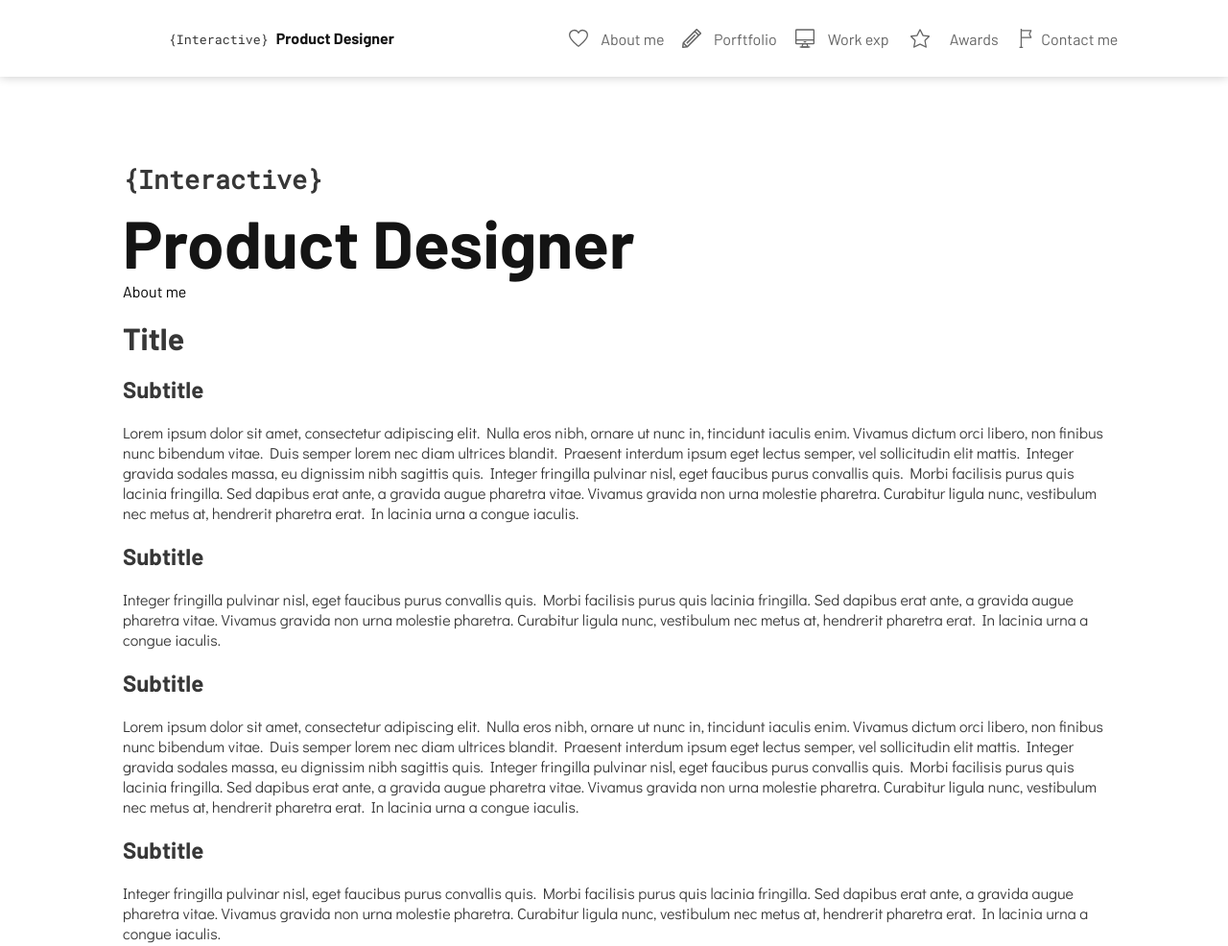
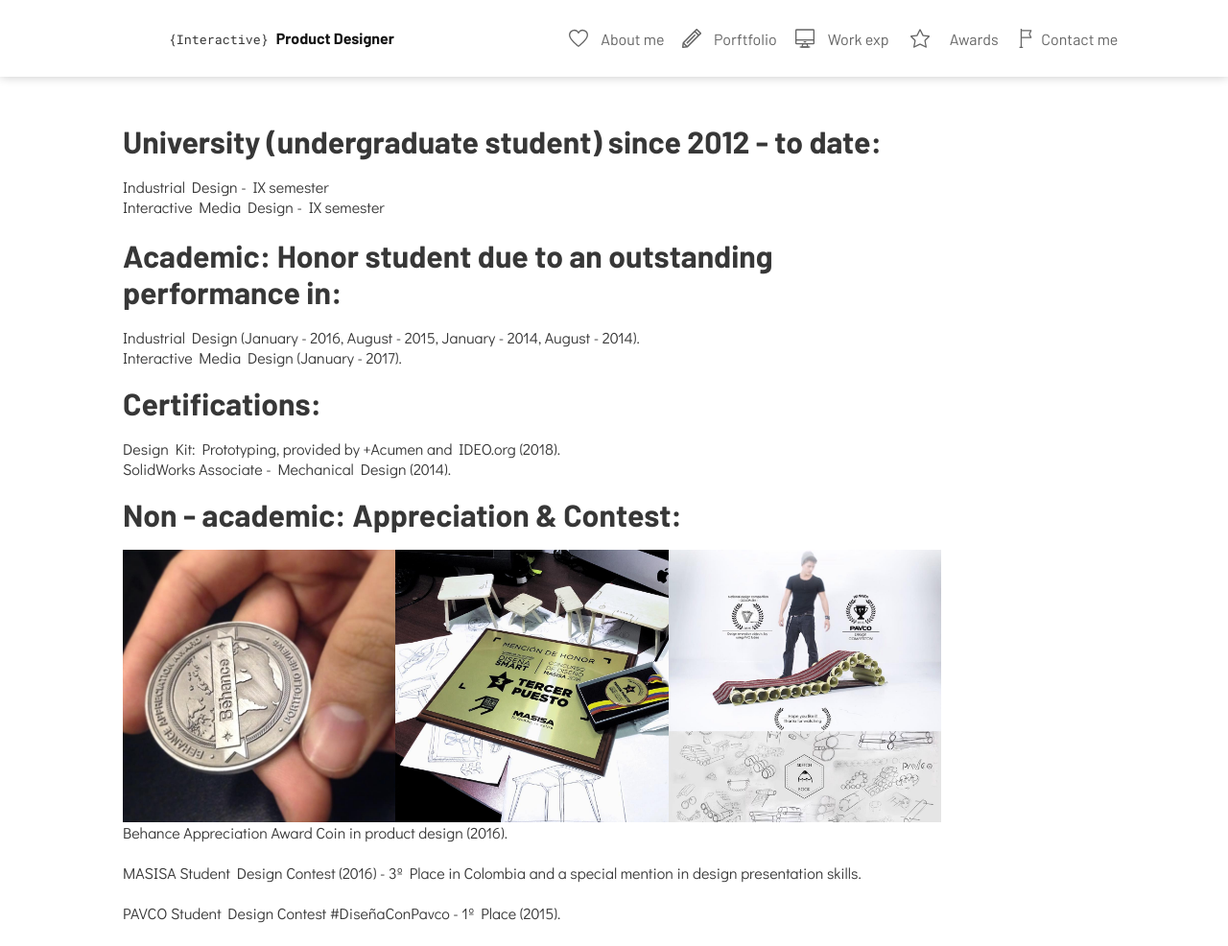
Before and after one commit to DavidGiraldoDesign/Personal-web-site, a plain HTML site: page public/index.html in a window 1280 px wide. Shown: the top 986 px of the page at 96% size. Drawn offline with Linux system fonts and the light colour scheme; a web font is replaced by a local one.

Commit message:
Configuring root module

```diff
--- a/public/index.html
+++ b/public/index.html
@@ -35,9 +35,9 @@
 </head>
 
 <body>
-  <div id="root">
+  <div id="root" class="col-8 col-m-12 col-s-11">
 
-    <div class="row">
+    <!--div class="row">
 
       <h1>  <span id="int">{Interactive}</span><br> Product Designer</h1>
       <h2 class = "row">About me</h2>
@@ -84,7 +84,7 @@
       <footer class="row">
         <p>With love from Cali - Colombia</p>
       </footer>
-    </div>
+    </div-->
 
   </div>
   <script language="javascript" type="text/javascript" src="scripts/cv.js"></script>
--- a/public/scripts/controler.js
+++ b/public/scripts/controler.js
@@ -1,7 +1,7 @@
 (function controler (){
 
     view.render();
-
+    view.renderContent();
     console.log("Hi");
 
 })();
--- a/public/scripts/cv.js
+++ b/public/scripts/cv.js
@@ -89,28 +89,32 @@ let cv = {
             var div = document.createElement("div");
             div.innerHTML = `
 
-            <h1>University (undergraduate student) since 2012 - to date:</h1>
+            <h3>University (undergraduate student) since 2012 - to date:</h3>
+            <br>
             <p>
             Industrial Design - IX semester
             <br>
             Interactive Media Design - IX semester
             <p><br>
-            <h1>Academic: Honor student due to an outstanding performance in:</h1>
+            <h3>Academic: Honor student due to an outstanding performance in:</h3>
+            <br>
             <p>Industrial Design (January - 2016, August - 2015, January - 2014, August - 2014).<br>
             Interactive Media Design (January - 2017).</p>
             <br>
-            <h1>Certifications:</h1>
+            <h3>Certifications:</h3>
+            <br>
             <p>Design Kit: Prototyping, provided by +Acumen and IDEO.org (2018).
             <br>
             SolidWorks Associate - Mechanical Design (2014).
             </p>
             <br>
-            <h1>Non - academic: Appreciation & Contest:</h1>
+            <h3>Non - academic: Appreciation & Contest:</h3>
+            <br>
 
-                        <div class="awards col-12">
-                        <img class="col-4" src="assets/1.jpg" alt="b">
-                        <img class="col-4" src="assets/2.jpg" alt="b">
-                        <img class="col-4" src="assets/3.jpg" alt="b">
+                        <div class="awards">
+                        <img class="col-4 col-m-4 col-s-12" src="assets/1.jpg" alt="b">
+                        <img class="col-4 col-m-4 col-s-12" src="assets/2.jpg" alt="b">
+                        <img class="col-4 col-m-4 col-s-12" src="assets/3.jpg" alt="b">
                         </div>
 
 
--- a/public/scripts/view.js
+++ b/public/scripts/view.js
@@ -31,8 +31,6 @@ let view = {
                        <h1><span>{Interactive} </span> Product Designer</h1>
 
                         `;
-
-
         return div;
     },
 
@@ -41,6 +39,10 @@ let view = {
         document.querySelector('body').appendChild(this.getMobileHeader());
         document.querySelector('body').appendChild(this.getMenuComponent());
 
+    },
+
+    renderContent: function(){
+        document.querySelector('#root').appendChild(cv.getEducation());
     }
 
 };
--- a/public/styles/main_style.css
+++ b/public/styles/main_style.css
@@ -72,11 +72,21 @@ p{
 #root{
   margin: 5%;
 }
+.awards{
+margin-bottom: 20px;
+}
 
 /* For mobile phones: */
 [class*="col-"] {
   /*width: 100%;*/
+}
 
+
+@media only screen and (orientation: portrait) {
+  #root{
+    padding-top: 100px;
+    padding-bottom: 100px;
+  }
 }
 
 @media only screen and (orientation: landscape) {
@@ -108,6 +118,7 @@ p{
   /* For tablets: */
 
   #root{
+
     margin: 5%;
 
   }
```
Also changed, not shown: public/assets/1.jpg (added), public/assets/2.jpg (added), public/assets/3.jpg (added).
